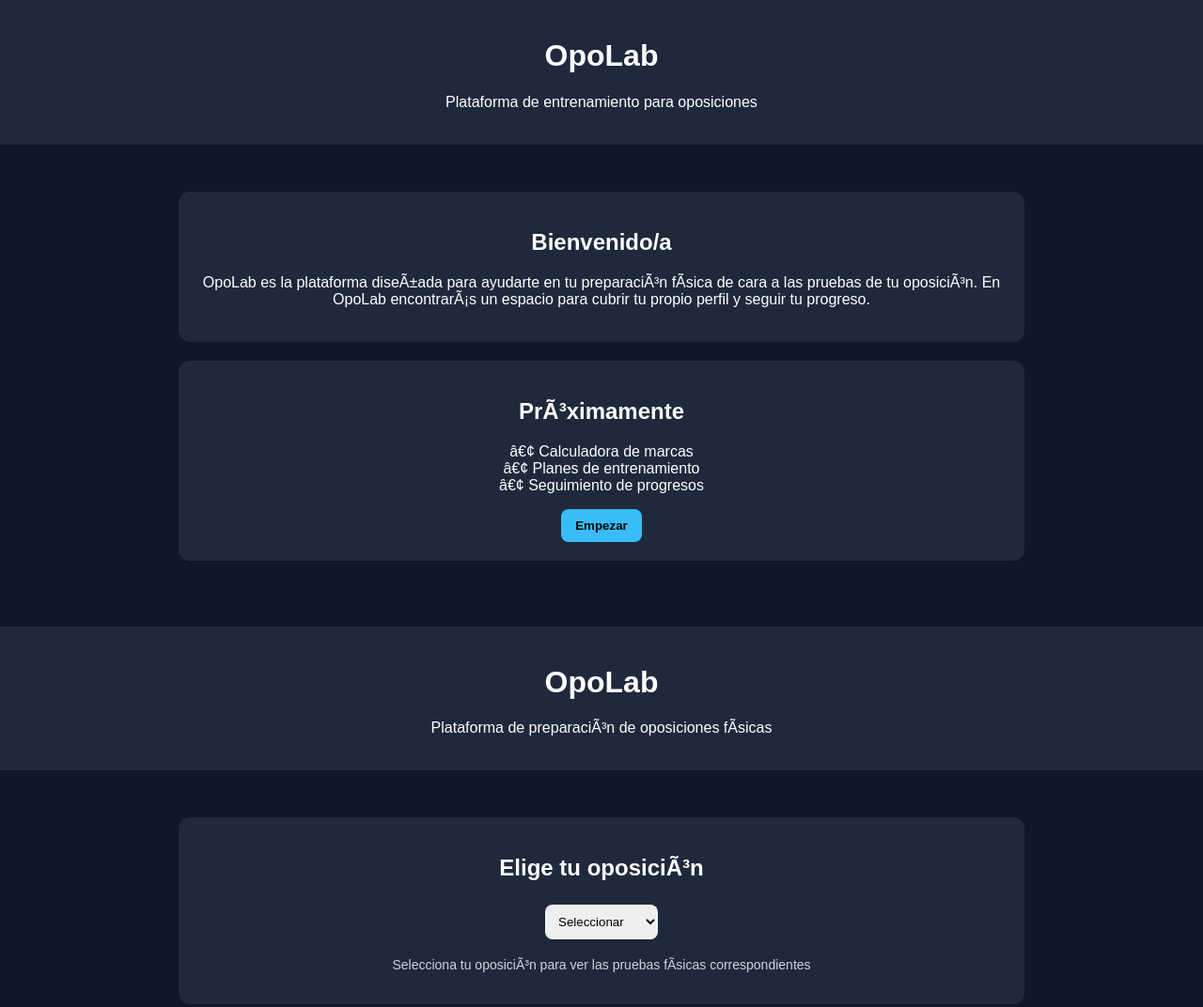
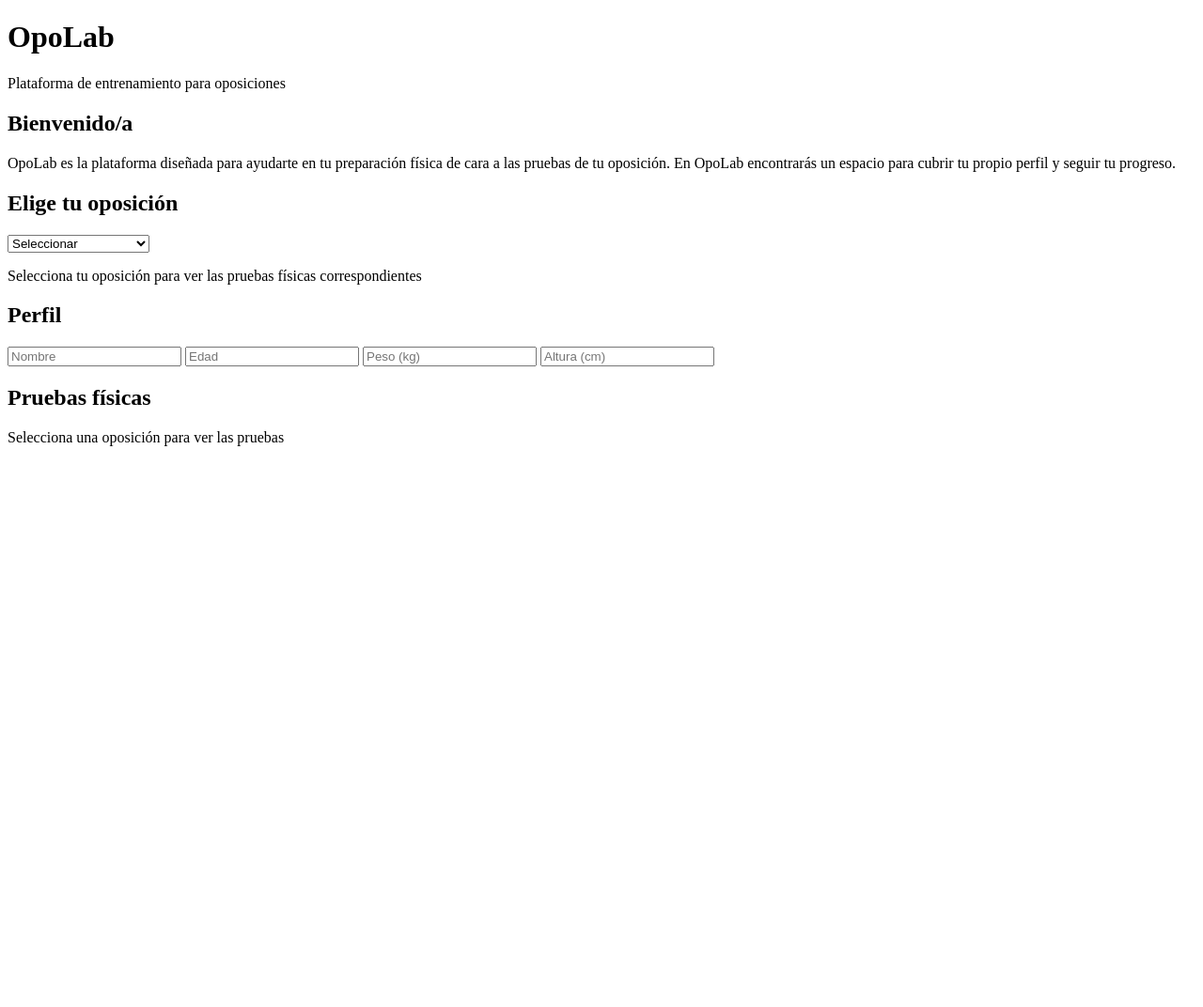
Before and after one commit to Fufitchi/OpoLab, a plain HTML site: page index.html in a window 1280 px wide. Shown: the top 1072 px of the page at 94% size. After the commit the page ends 800 px from the top, so only its background shows below. Drawn offline with Linux system fonts and the light colour scheme.

Commit message:
Cuarto cambio

```diff
--- a/index.html
+++ b/index.html
@@ -11,88 +11,6 @@
     <h2>Bienvenido/a</h2>
     <p>OpoLab es la plataforma diseñada para ayudarte en tu preparación física de cara a las pruebas de tu oposición. En OpoLab encontrarás un espacio para cubrir tu propio perfil y seguir tu progreso.</p>
   </div>
-
-  <div class="card">
-    <h2>Próximamente</h2>
-    <p>• Calculadora de marcas<br>
-       • Planes de entrenamiento<br>
-       • Seguimiento de progresos</p>
-    <button onclick="alert('Próximamente 🚀')">Empezar</button>
-  </div>
-
-</div>
-
-</body>
-</html><!DOCTYPE html>
-<html lang="es">
-<head>
-<meta charset="UTF-8"/>
-<meta name="viewport" content="width=device-width, initial-scale=1.0"/>
-<title>OpoLab</title>
-
-<style>
-body {
-  font-family: Arial, sans-serif;
-  background: #0f172a;
-  color: white;
-  margin: 0;
-}
-
-header {
-  background: #1e293b;
-  padding: 20px;
-  text-align: center;
-}
-
-.container {
-  max-width: 900px;
-  margin: 30px auto;
-  padding: 20px;
-  text-align: center;
-}
-
-.card {
-  background: #1e293b;
-  padding: 20px;
-  margin-bottom: 20px;
-  border-radius: 12px;
-}
-
-input, select {
-  padding: 10px;
-  border-radius: 8px;
-  border: none;
-  margin: 5px;
-  width: 120px;
-}
-
-button {
-  background: #38bdf8;
-  border: none;
-  padding: 10px 15px;
-  border-radius: 8px;
-  cursor: pointer;
-  font-weight: bold;
-}
-
-button:hover {
-  background: #0ea5e9;
-}
-
-.small {
-  font-size: 14px;
-  opacity: 0.8;
-}
-</style>
-</head>
-
-<body>
-
-<header>
-  <h1>OpoLab</h1>
-  <p>Plataforma de preparación de oposiciones físicas</p>
-</header>
-
 <div class="container">
 
 <!-- SELECCIÓN DE OPOSICIÓN -->
```
